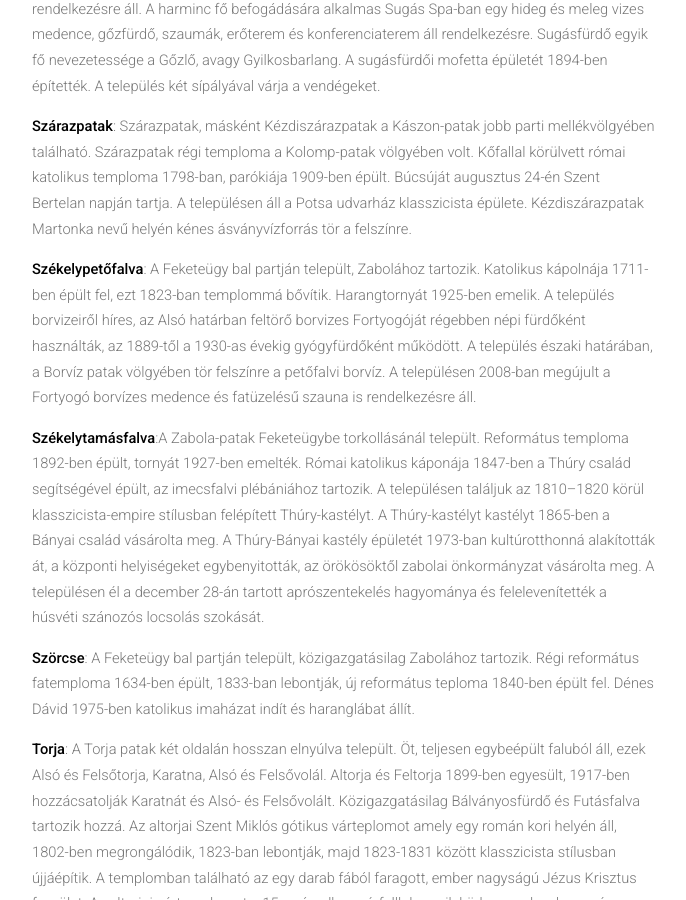
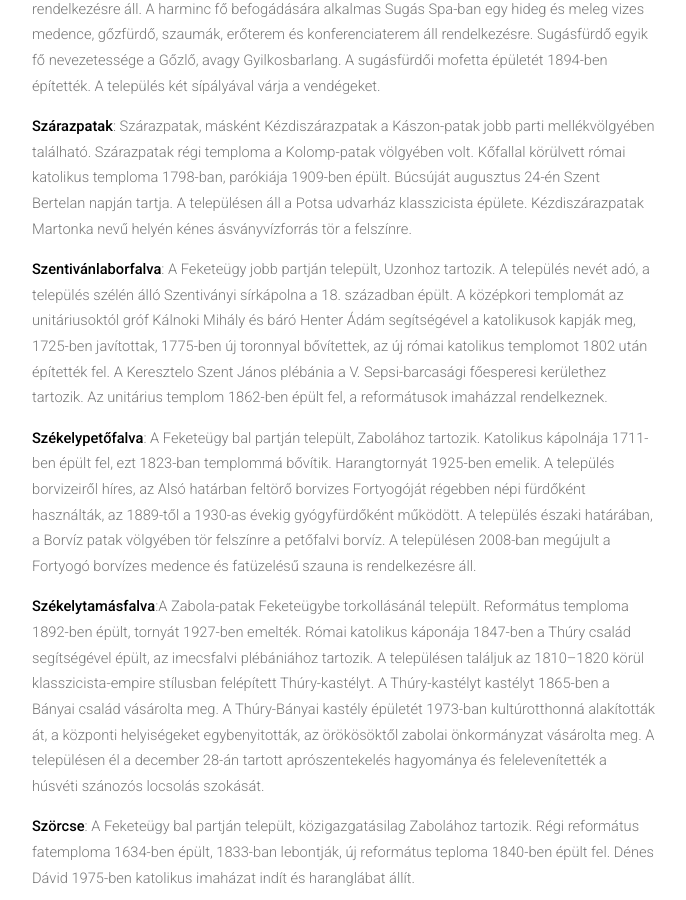
Before and after one commit to siculia/siculia.github.io, a Jekyll site: the page built from siculia-haromszek.html, in a window 1280 px wide and 900 px high, scrolled down 12877 px. Shown: the whole window, without its empty margins (128-814 px from the left). Built offline with Jekyll 4.4.1, drawn with Linux system fonts in a browser that asks for light colours; nearby versions of some CDN libraries; library files that are not in the unit come from our copies; some of the changed text lies outside the part shown.

```diff
--- a/siculia-haromszek.html
+++ b/siculia-haromszek.html
@@ -25,7 +25,7 @@ layout: default
 							Kézdivásárhely, Kilyén, Kisbacon, Kisborosnyó, Kiskászon, Komolló, Kommandó, Kovászna, Kökös, Kökösbácstelek, Löpec, Középajta, <a href="http://kurtapatak.ro/index.php/hu/">Kurtapatak</a>,
 							Laborfalva, Lemhény, Lisznyó, Magyarhermány, Maksa, Málnás, Miklósvár, Nagyajta, <a href="http://nagybacon.ro">Nagybacon</a>, Nagyborosnyó, Nagypatak, Nyújtód, Ojtoz, Oltszem,
 							Ozsdola, Papolc, Páva, Réty, Szentkatolna, Sepsibesenyő, Sepsibodok, <a href="http://bukszad.ro/">Sepsibükszád</a>, Sepsiköröspatak, Sepsimagyarós, Sepsimartonos, Sepsiszentgyörgy,
-							Sepsiszentiván, Sepsiszentkirály, Sósmező, Szacsva, Szaramás, Szárazajta, Székelypetőfalva, Székelytamásfalva, Szitabodza, Szotyor, Szöcse, Torja, Uzon,
+							Sepsiszentiván, Sepsiszentkirály, Sósmező, Szacsva, Szaramás, Szárazajta, Szentivánlaborfalva, Székelypetőfalva, Székelytamásfalva, Szitabodza, Szotyor, Szöcse, Torja, Uzon,
 							Uzonkafürdő, <a href="http://varghis.ro/index.php?lang=hu">Vargyas</a>, Zabola, Zabratópatak, Zalán, Zalánpatak, Zágon, Zágonbárkány, Zoltán</p>
 
 							<header>
@@ -98,6 +98,7 @@ layout: default
 							<p style="text-align: left;"><b>Sepsiköröspatak</b>: A Körös-patak partján települt, Kálnok tartozik hozzá. Középkori temploma a 14. században épült, 1781-ben a reformátusoktól, a római katolikus egyház tulajdonába kerül, 1788-ban felújítják, 1859-1869 között csaknem teljesen átépítik. A szentély falán 14. századi falfestményeket tárrnak fel, a Királyok imádása jelenet 1890-ben a feltárás során megsemisül. A szentély falán feltárt 14. századi freskókon kívül, további falfestmények kerülnek elő a templomhajót díszítő áloszlopok mögött. Harangtornyában 1512-ben készült harang áll. Református temploma 1820-ban épül. A településtől északkeletre, Sepsiköröspatak és Sepsikálnok között félúton áll a Veres barátok tornya, másként a Veres barátok temploma, amelynek hajója teljesen elpusztult, csak sokszög záródású szentélyének alapjai maradtak meg. Reneszánsz műemléke a Kálnoky-kastély jelenleg felújítás alatt áll.</p>
 							<p style="text-align: left;"><b>Sugásfürdő</b>: Borvízes fürdőtelep, korszerű szabadidő- és kezelőközponttal. Az <a href="http://www.rekreativ.club/net/sugas-spa.php">új kezelőközpontban</a> hidro-, relaxációs és jádeköves masszázs közül válaszhatunk, szauna is rendelkezésre áll. A harminc fő befogádására alkalmas Sugás Spa-ban egy hideg és meleg vizes medence, gőzfürdő, szaumák, erőterem és konferenciaterem áll rendelkezésre. Sugásfürdő egyik fő nevezetessége a Gőzlő, avagy Gyilkosbarlang. A sugásfürdői mofetta épületét 1894-ben építették. A település két sípályával várja a vendégeket.</p>
 							<p style="text-align: left;"><b>Szárazpatak</b>: Szárazpatak, másként Kézdiszárazpatak a Kászon-patak jobb parti mellékvölgyében található. Szárazpatak régi temploma a Kolomp-patak völgyében volt. Kőfallal körülvett római katolikus temploma 1798-ban, parókiája 1909-ben épült. Búcsúját augusztus 24-én Szent Bertelan napján tartja. A településen áll a Potsa udvarház klasszicista épülete. Kézdiszárazpatak Marton­ka nevű helyén kénes ásványvízforrás tör a felszínre.</p>
+							<p style="text-align: left;"><b>Szentivánlaborfalva</b>: A Feketeügy jobb partján települt, Uzonhoz tartozik. A település nevét adó, a település szélén álló Szentiványi sírkápolna a 18. században épült. A középkori templomát az unitáriusoktól gróf Kálnoki Mihály és báró Henter Ádám segítségével a katolikusok kapják meg, 1725-ben javítottak, 1775-ben új toronnyal bővítettek, az új római katolikus templomot 1802 után építették fel. A Keresztelo Szent János plébánia a V. Sepsi-barcasági főesperesi kerülethez tartozik. Az unitárius templom 1862-ben épült fel, a reformátusok imaházzal rendelkeznek.</p>
 							<p style="text-align: left;"><b>Székelypetőfalva</b>: A Feketeügy bal partján települt, Zabolához tartozik. Katolikus kápolnája 1711-ben épült fel, ezt 1823-ban templommá bővítik. Harangtornyát 1925-ben emelik. A település borvizeiről híres, az Alsó határban feltörő borvizes Fortyogóját régebben népi fürdőként használták, az 1889-től a 1930-as évekig gyógyfürdőként működött. A település északi határában, a Borvíz patak völgyében tör felszínre a petőfalvi borvíz. A településen 2008-ban megújult a Fortyogó borvízes medence és fatüzelésű szauna is rendelkezésre áll.</p>
 							<p style="text-align: left;"><b>Székelytamásfalva</b>:A Zabola-patak Feketeügybe torkollásánál települt. Református temploma 1892-ben épült, tornyát 1927-ben emelték. Római katolikus káponája 1847-ben a Thúry család segítségével épült, az imecsfalvi plébániához tartozik. A településen találjuk az 1810–1820 körül klasszicista-empire stílusban felépített Thúry-kastélyt. A Thúry-kastélyt kastélyt 1865-ben a Bányai család vásárolta meg. A Thúry-Bányai kastély épületét 1973-ban kultúrotthonná alakították át, a központi helyiségeket egybenyitották, az örökösöktől zabolai önkormányzat vásárolta meg. A településen él a december 28-án tartott aprószentekelés hagyománya és felelevenítették a húsvéti szánozós locsolás szokását.</p>
 							<p style="text-align: left;"><b>Szörcse</b>: A Feketeügy bal partján települt, közigazgatásilag Zabolához tartozik. Régi református fatemploma 1634-ben épült, 1833-ban lebontják, új református teploma 1840-ben épült fel. Dénes Dávid 1975-ben katolikus imaházat indít és haranglábat állít.</p>
--- a/siculia-marosszek.html
+++ b/siculia-marosszek.html
@@ -58,7 +58,7 @@ layout: default
 							<p style="text-align: left;"><b>Marosszentanna</b>: A Maros jobb partján települt, északi részén állt egykor Benefalva. Marosbárdos, Udvarfalva és Várhegy tartozik hozzá. A településen népvándorlás-kori temetőt tártak fel. Református templomának félköríves szentélye, diadalíve, szentélyboltozata, a szentségtartó fülkéje román stílusban épült a 13. századmásodik felében, 14. századi freskó díszíti. A szentély freskóit először 1911-1912-ben tárják fel, a szentély falának központi falképe a Szent Anna harmadmagával, Szent Annát és a szent családot ábrázolja. A templomhajó nyugati oldalán fatorony állt, a jelenlegi templomtorony 1930-ban épül fel, ekkor pusztult el a nyugati hajófal falfestményeinek nagy része is. Román ortodox temploma 1929-ben épült fel.  A marosszentannai Demeter József fafaragó mester kegyszobrok faragásával szerzett a helységnek hírnevet.</p>
 							<p style="text-align: left;"><b>Marosszentgyörgy</b>: A Maros bal partján települt, Csejd és Tófalva tartozik hozzá. Román-kori templomát 1731-ben átalakítják és a katolikusok újraszentelik, 1750-ben kazettás mennyezetet kap, templomtornya  1823-ban, plébániája 1936-ban készült el. Református temploma 1938-ban, unitárius temploma 1997-ben épült. A marosszentgyörgyi, vagy Petki István-féle udvarház a 17. században épült. Az udvarházat 1870-ben a Máriaffi család kastéllyá alakítja át, vele szemben áll a Máriaffi-kápolna. A település területén mintegy harminc forrás található. A Máriaffi-kastély alatti réten található az 1880-ban felépült Sós-fürdő, ahol ma szálloda, étterem, szauna, fitness terem, édes- és sósvizû fedett és kültéri medence várja a vendégeket. A sós-jódos Marosszentgyörgyi-fürdő 1914-ben épül fel.</p>
 							<p style="text-align: left;"><b>Marosszentkirály</b>: Marosszentkirály régi neve Székelyháza. Összenőtt Hídvéggel, Egerszeggel és Náznánfalvával. A klastrom-tetői kerekdombon állt az 1350-ben felszentelt a Boldogságos Szűzről elnevezett székelyházai pálos kolostor és kolostortemplom. A pálos kolostor kriptaboltozatának köveit 1864-ben elbontják. A 13. századi elején épült templom hajóját és a szentély falait díszítő, az alaxandriai Szent Katalin-legendját ábrázoló freskókat 1894-ben Nemes Ödön és Kelemen Lajos találják meg. A templom temetőjében 1890-ben ezüst hajkarikák kerülnek elő. Marosszentkirály 1239-ben épült régi református templomát 1900-ban lebontják, a falfesmények a hajóval és a félköríves szentéllyel együtt megsemmisülnek, a faragott részletek a kolozsvári múzeumba kerülnek, román kori toronya megmarad.</p>
-							<p style="text-align: left;"><b>Marosvásárhely</b>: Marosvásárhelyi római katolikus plébániái, a Keresztelő Szent János plébánia, a Szent Imre plébánia, a Szent Miklós plébánia, A Szent Kozma és Damján plébánia, a Magyarországi Szent Erzsébet plébánia, a Remete Szent Antal plébánia és a remeteszegi Szent Család plébánia.</p>
+							<p style="text-align: left;"><b>Marosvásárhely</b>: Marosvásárhelyi római katolikus plébániái, a Keresztelő Szent János plébánia, búcsúját június 24-én, Keresztelő Szent János születése ünnepén tartja, a Szent Imre plébánia, a Szent Miklós plébánia, A Szent Kozma és Damján plébánia, a Magyarországi Szent Erzsébet plébánia, a Remete Szent Antal plébánia és a remeteszegi Szent Család plébánia.</p>
 							<p style="text-align: left;"><b>Magyarbükkös</b>: Magyarbükkös Marosbogáttól délre a Marosba ömlő Ózd-patak völgyében, a patak jobb partján fekszik.</p>
 							<p style="text-align: left;"><b>Meggyesfalva</b>: Maroskeresztúr községközpont, Székelykakasd tartozik hozzá.</p>
 							<p style="text-align: left;"><b>Nagyernye</b>: A Maros bal partján, az Ernye-patak Marosba ömlésénél települt, Székelykál, Sáromberke, Ikland, Erdőszengyel és Székes tartozik hozzá. Az unitáriusok 1729 után, a reformátusok 1784-1788 között építik fel a templomukat. A 13. századból származó régi temploma helyére 1904-ben új katolikus templom épül. Görög-katolikus temploma 1931-ben épül fel, jelenleg ortodox templom. A nagyernyei Bálintitt kastély a 19. század elején, új gótikus stilusban báró Bálintitt József építi fel, aki itt őrizte Kovacsóczy Farkas kancellár levéltárát és könyvtárát. A nagyernyei kastélyt 1946-ban átalakítják, 1954-től iskola, ovoda és néprajzi múzeum működött benne.</p>
```
